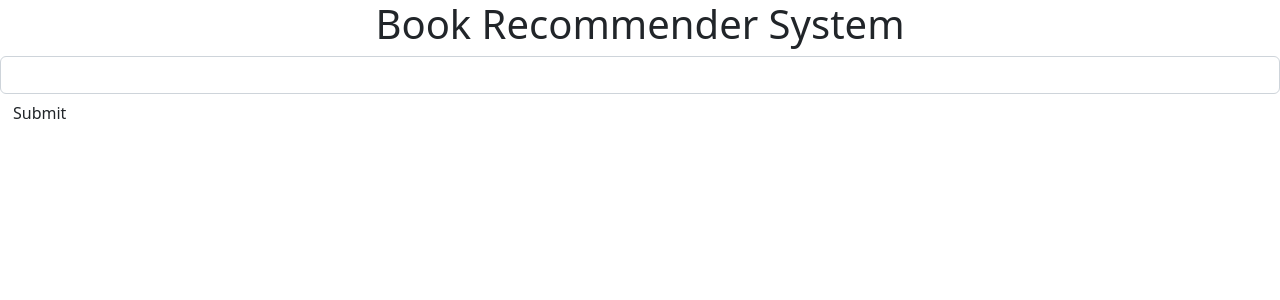
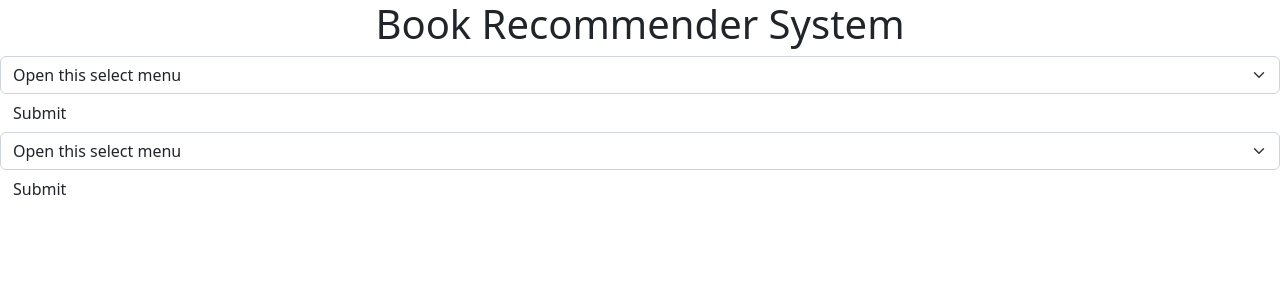
Before and after one commit to nahushhh/Book-Recommender-System, a Flask app: page /recommend in a window 1280 px wide. Shown: the top 300 px of the page. Run offline with Flask 2, Linux system fonts and the light colour scheme; parts of the project's set-up code (start-up, migrations or seed data) failed here and were passed over; some libraries are stand-ins or nearby versions.

Commit message:
added dynamic search

```diff
--- a/app.py
+++ b/app.py
@@ -22,11 +22,12 @@ def home():
 
 @app.route("/recommend")
 def recommend():
-    return render_template("rec.html")
+    return render_template("rec.html", list_of_books = list_of_books)
 
-@app.route("/recommend_books", methods=["post"])
+@app.route("/recommend_books", methods=["POST"])
 def recommend_books():
     user_input = request.form.get('user_input')
+    print(user_input)
     #print(user_input)
     index = np.where(final_df.index==user_input)[0][0]
     similar_books = sorted(list(enumerate(similarity[index])), key=lambda x: x[1], reverse=True)[1:6]
@@ -39,7 +40,7 @@ def recommend_books():
         item.extend(list(temp_df.drop_duplicates('Book-Title')['Image-URL-M'].values))
         data.append(item)
     print(data)
-    return render_template('rec.html', data=data)
+    return render_template('rec.html', data=data, list_of_books=list_of_books)
 
 if __name__ == "__main__":
     app.run(debug=True)
--- a/templates/rec.html
+++ b/templates/rec.html
@@ -19,9 +19,19 @@
 <body>
     <h1 style="text-align: center;">Book Recommender System</h1>
 
-    <form action="/recommend_books", method="post">
+    <!-- <form action="/recommend_books", method="post">
         <input name="user_input" type="text" class="form-control" data-provide="typeahead">
         <input type="submit" class="btn btn-large">
+    </form> -->
+
+    <form action="/recommend_books", method="POST">
+        <select data-live-search="true" name="user_input" class="form-select" aria-label="Default select example" >
+            <option selected>Open this select menu</option>
+            {% for i in list_of_books %}
+                <option value="{{ i }}">{{ i }}</option>
+            {% endfor %}
+            <input type="submit" class="btn btn-large">
+        </select>
     </form>
 
     {% if data %}
@@ -47,5 +57,18 @@
         </div>
     {% endif %}
 
+    {% if not data %}
+    <form action="/recommend_books", method="POST">
+        <select data-live-search="true" name="user_input" class="form-select" aria-label="Default select example" >
+            <option selected>Open this select menu</option>
+            {% for i in list_of_books %}
+                <option value="{{ i }}">{{ i }}</option>
+            {% endfor %}
+            <input type="submit" class="btn btn-large">
+        </select>
+    </form>
+    {% endif %}
+
+
 </body>
 </html>
```
Also changed, not shown: 1 other file.
